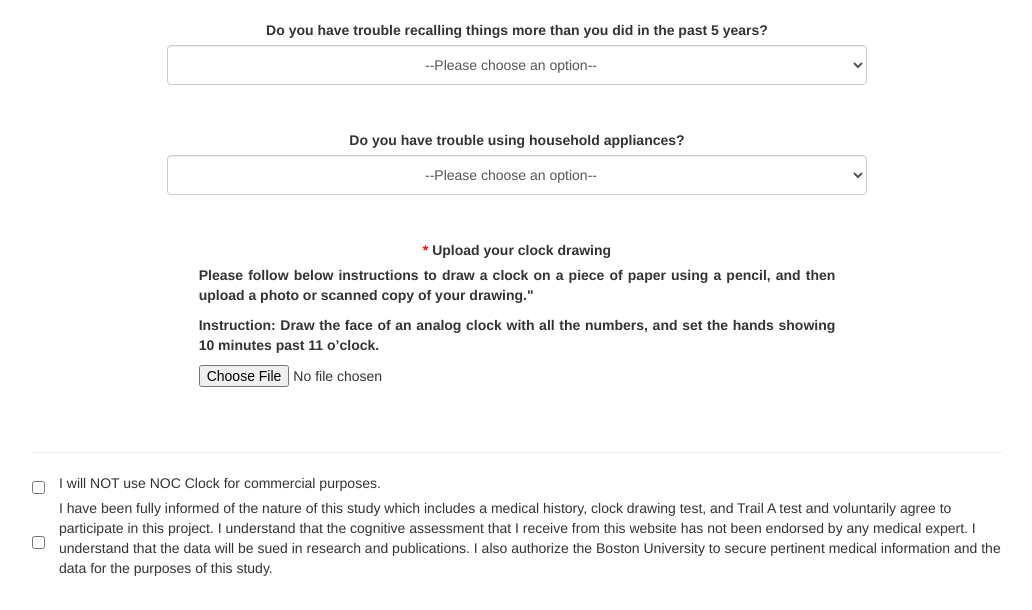
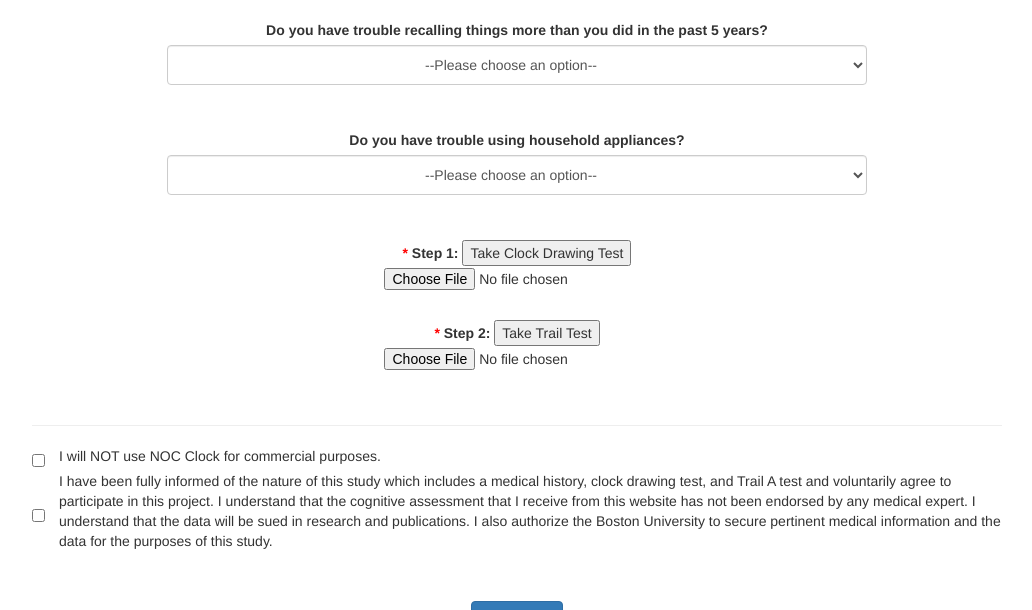
Before and after one commit to NoSpringNoRain/NOC-Clock-Website, a Django app: page / in a window 1280 px wide. Shown: the part 1687-2297 px from the top of the page, without its empty margins (123-1155 px from the left). Run offline with Django 3.2, Linux system fonts and the light colour scheme; the visitor is signed in with stand-in values (Sample User, id 1); parts of the project's set-up code (start-up, migrations or seed data) failed here and were passed over; some libraries are stand-ins or nearby versions.

Commit message:
Add upload trail

```diff
--- a/server/core/forms.py
+++ b/server/core/forms.py
@@ -181,7 +181,9 @@ class JobSubmitForm(forms.Form):
                                                 label='Do you have trouble using household appliances?',
                                                 required=False)
 
-    img = forms.ImageField(label="Upload your clock drawing", required=False)
+    img = forms.ImageField(label="Step 1: ", required=False)
+
+    img_trail = forms.ImageField(label="Step 2: ", required=False)
 
     def clean(self):
         cleaned_data = super().clean()
--- a/server/core/templates/core/home.html
+++ b/server/core/templates/core/home.html
@@ -577,17 +577,29 @@
                  style="text-align: center;">
                 <span style="color: red; font-weight: bolder">*</span>
                 <label for="id_img" style="font-weight: bold; text-align: justify">{{ form.img.label }}</label>
-                <p style="font-weight: bold; text-align: justify">Please follow below instructions to draw a clock on a
-                    piece of paper using a pencil,
-                    and then upload a photo or scanned copy of your drawing."</p>
-                <p style="font-weight: bold; text-align: justify">Instruction: Draw the face of an analog clock with all
-                    the numbers,
-                    and set the hands showing 10 minutes past 11 o’clock.</p>
+<!--                <p style="font-weight: bold; text-align: justify">Please follow below instructions to draw a clock on a-->
+<!--                    piece of paper using a pencil,-->
+<!--                    and then upload a photo or scanned copy of your drawing."</p>-->
+<!--                <p style="font-weight: bold; text-align: justify">Instruction: Draw the face of an analog clock with all-->
+<!--                    the numbers,-->
+<!--                    and set the hands showing 10 minutes past 11 o’clock.</p>-->
+<!--                <a style="font-weight: bold; text-align: justify">Step 1: </a>-->
+                <button type="submit" onclick="window.open('https://drive.google.com/file/d/1wPj1rnYcz-pWBfLbHXLFDTbKfSqYJwMf/view')">Take Clock Drawing Test</button>
                 <input id="id_img" name="img" required type="file">
                 {% if form.img.errors %}
                 <span class="glyphicon glyphicon-remove form-control-feedback"></span>
                 {% endif %}
                 <p align="center" class="_help-text">{{ form.img.help_text }}</p>
+                <br>
+<!--                <a style="font-weight: bold; text-align: justify">Step 2: </a>-->
+                <span style="color: red; font-weight: bolder">*</span>
+                <label for="id_img" style="font-weight: bold; text-align: justify">{{ form.img_trail.label }}</label>
+                <button type="submit" onclick="window.open('https://drive.google.com/file/d/1BCmzZ6r3wZgFAF97c9GdAtYnprF9B0YM/view')">Take Trail Test</button>
+                <input id="id_img_trail" name="img_trail" required type="file">
+<!--                {% if form.img_trail.errors %}-->
+<!--                <span class="glyphicon glyphicon-remove form-control-feedback"></span>-->
+<!--                {% endif %}-->
+<!--                <p align="center" class="_help-text">{{ form.img_trail.help_text }}</p>-->
             </div>
         </div>
     </div>
--- a/server/core/templates/core/login.html
+++ b/server/core/templates/core/login.html
@@ -4,7 +4,7 @@
 
 <div class="jumbotron text-center">
 	<h1>Welcome to {{ SERVER_NAME }}</h1>
-	<p>Sumbit clock drawing image to screen for dementia.</p>
+	<p>Submit clock drawing image to screen for dementia.</p>
     <a class="btn btn-md btn-default" href="{% url 'login' %}?anonym=true" style="max-width: 100%">
         Use the server without the benefits of your own account &raquo;
     </a>
```
